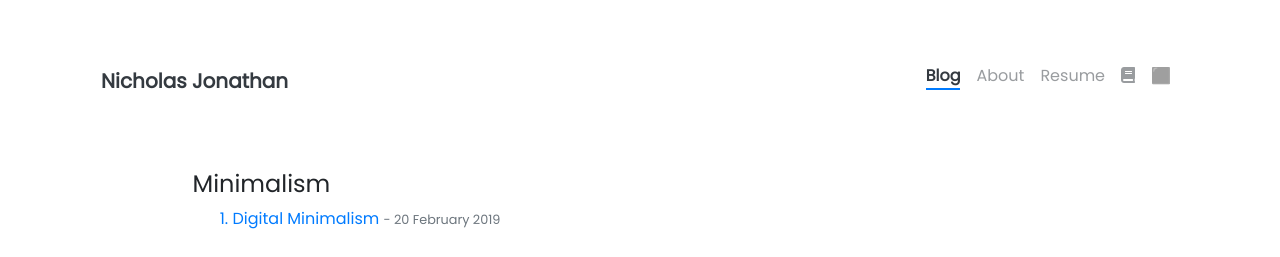
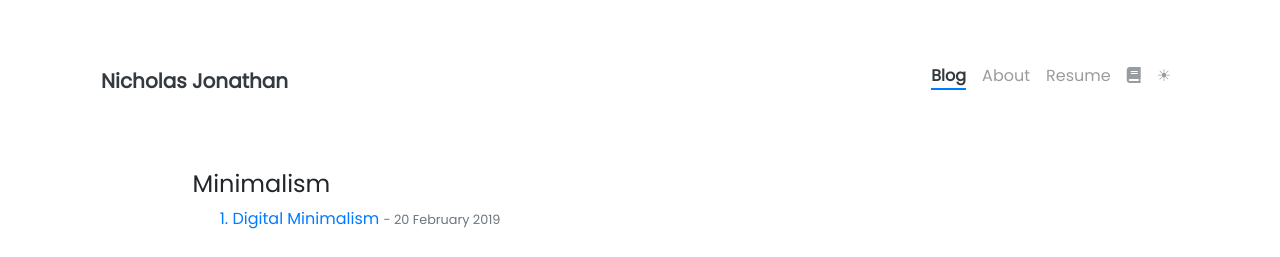
Before and after one commit to Seerow0/-MK-II-Nicholas-J-Website-, a Jekyll site: the page built from pages/tags.html, in a window 1280 px wide. Shown: the top 257 px of the page. Built offline with Jekyll 4.4.1, drawn with Linux system fonts in a browser that asks for light colours; nearby versions of some CDN libraries; a script that is not in the unit is left out.

Commit message:
Update _theme.scss

```diff
--- a/_sass/_theme.scss
+++ b/_sass/_theme.scss
@@ -9,7 +9,7 @@
 }
 
 #theme-toggler:before {
-  @include themed(content, "⬛", "⬜");
+  @include themed(content, "☀", "❂");
 }
 
 .navbar-themed {
```
